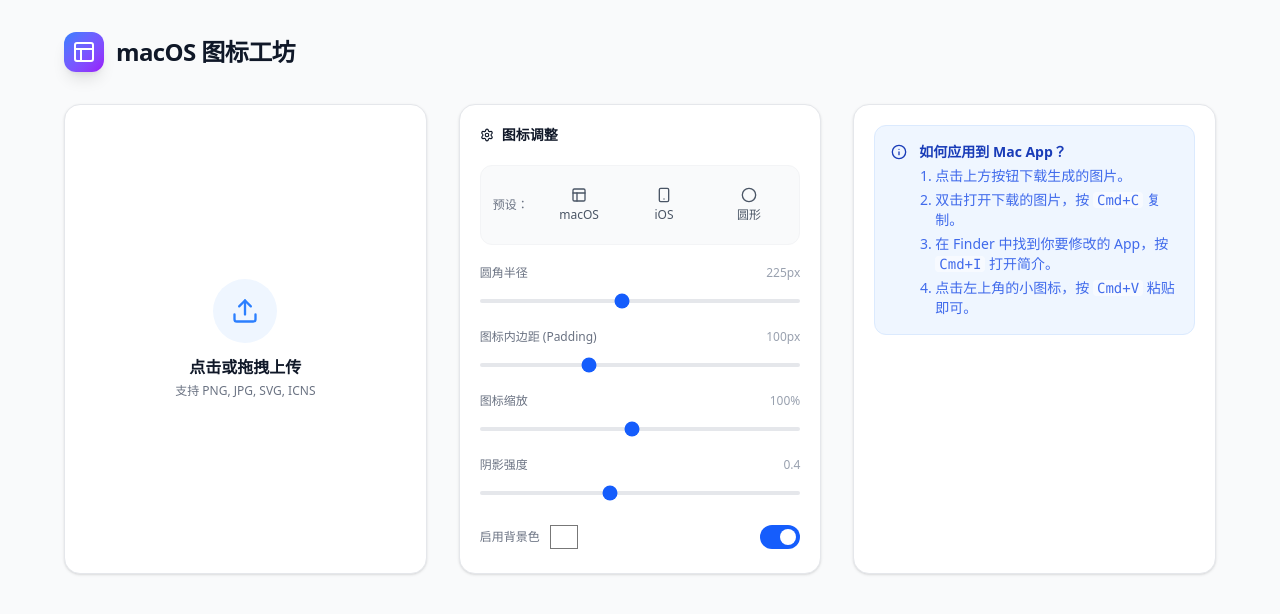
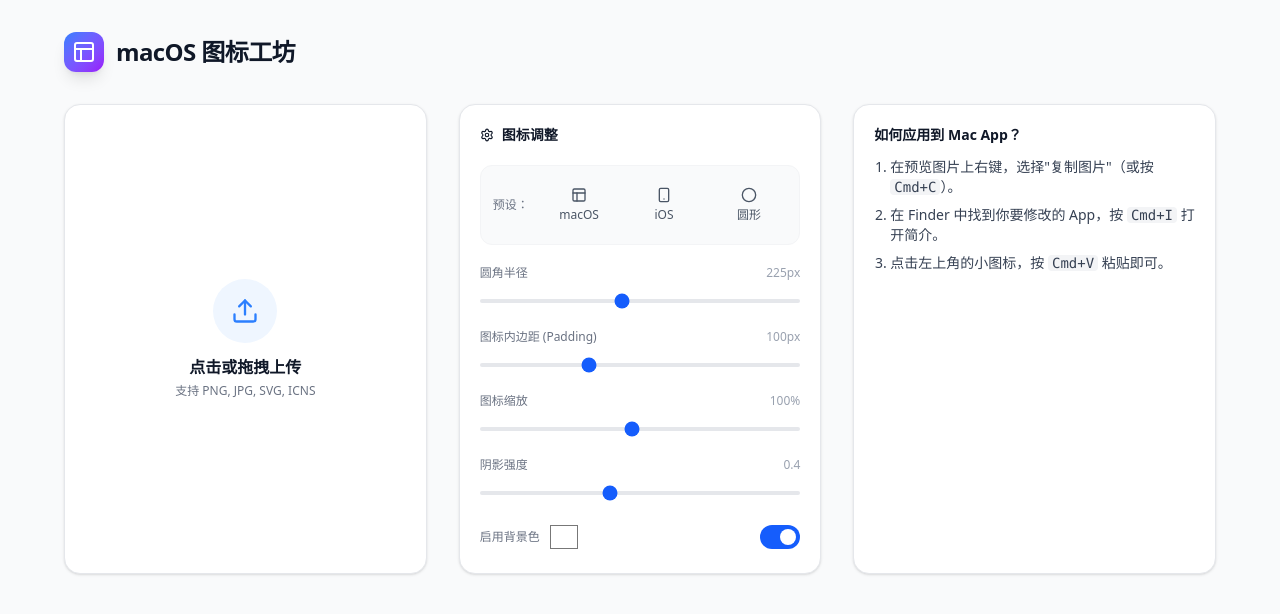
Before and after one commit to ethanchen/mac-icon-modifer, a React (Vite) app: page / in a window 1280 px wide. Shown: the top 614 px of the page. Built offline with nearby package versions, Linux system fonts and the light colour scheme.

Commit message:
feat: 更新 Mac App 使用说明，优化文本和样式

```diff
--- a/src/App.jsx
+++ b/src/App.jsx
@@ -516,19 +516,13 @@ const MacIconMaker = () => {
         <div className="flex flex-col h-full">
           <div className="bg-white p-5 rounded-2xl shadow-sm border border-gray-200 h-full flex flex-col">
             {/* 使用说明 */}
-            <div className="w-full bg-blue-50 border border-blue-100 rounded-xl p-4 text-sm text-blue-800">
-                <div className="flex items-start gap-3">
-                    <Info className="shrink-0 mt-0.5" size={16} />
-                    <div>
-                        <p className="font-semibold mb-1">如何应用到 Mac App？</p>
-                        <ol className="list-decimal pl-4 space-y-1 text-blue-700/80">
-                            <li>点击上方按钮下载生成的图片。</li>
-                            <li>双击打开下载的图片，按 <kbd className="bg-white/50 px-1 rounded">Cmd+C</kbd> 复制。</li>
-                            <li>在 Finder 中找到你要修改的 App，按 <kbd className="bg-white/50 px-1 rounded">Cmd+I</kbd> 打开简介。</li>
-                            <li>点击左上角的小图标，按 <kbd className="bg-white/50 px-1 rounded">Cmd+V</kbd> 粘贴即可。</li>
-                        </ol>
-                    </div>
-                </div>
+            <div className="w-full">
+                <h3 className="text-sm font-semibold text-gray-900 mb-3">如何应用到 Mac App？</h3>
+                <ol className="list-decimal pl-4 space-y-2 text-sm text-gray-700">
+                    <li>在预览图片上右键，选择"复制图片"（或按 <kbd className="bg-gray-100 px-1 rounded">Cmd+C</kbd>）。</li>
+                    <li>在 Finder 中找到你要修改的 App，按 <kbd className="bg-gray-100 px-1 rounded">Cmd+I</kbd> 打开简介。</li>
+                    <li>点击左上角的小图标，按 <kbd className="bg-gray-100 px-1 rounded">Cmd+V</kbd> 粘贴即可。</li>
+                </ol>
             </div>
           </div>
         </div>
```
